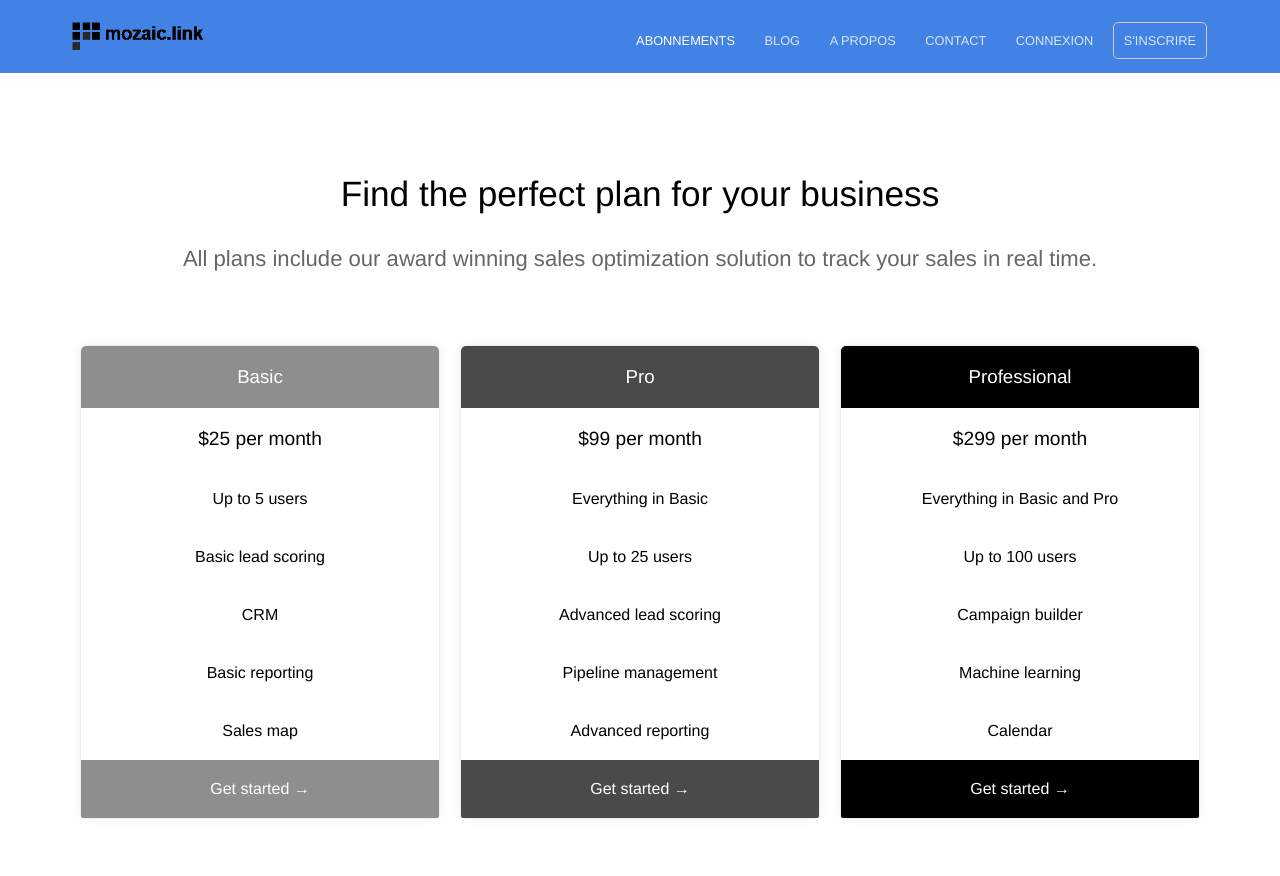
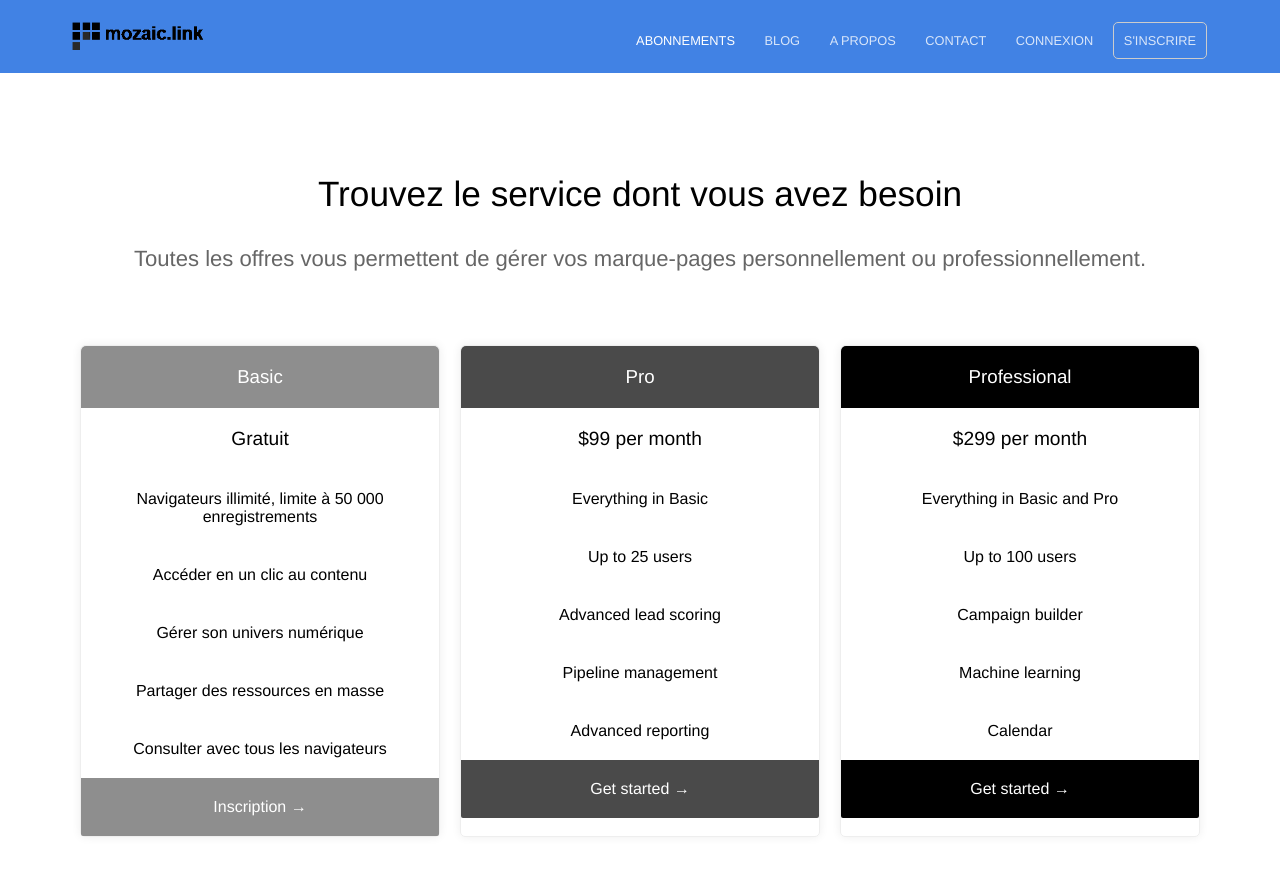
Before and after one commit to IamHenri/site-mozaic, a Jekyll site: the page built from pricing.html, in a window 1280 px wide and 900 px high. Shown: the top 876 px of the window. Built offline with Jekyll 4.4.1, drawn with Linux system fonts in a browser that asks for light colours.

Commit message:
Update pricing.html

```diff
--- a/pricing.html
+++ b/pricing.html
@@ -1,26 +1,26 @@
 ---
 title: Pricing
-heading: Find the perfect plan for your business
-description: All plans include our award winning sales optimization solution to track your sales in real time.
+heading: Trouvez le service dont vous avez besoin
+description: Toutes les offres vous permettent de gérer vos marque-pages personnellement ou professionnellement.
 pricing_table:
   - name: Basic
     color: "#8e8e8e"
     features:
-      - text: $25 per month
+      - text: Gratuit
         highlight: true
-      - text: Up to 5 users
+      - text: Navigateurs illimité, limite à 50 000 enregistrements
         highlight: false
-      - text: Basic lead scoring
+      - text: Accéder en un clic au contenu
         highlight: false
-      - text: CRM
+      - text: Gérer son univers numérique
         highlight: false
-      - text: Basic reporting
+      - text: Partager des ressources en masse
         highlight: false
-      - text: Sales map
+      - text: Consulter avec tous les navigateurs
         highlight: false
     call_to_action:
-      link: http://mysite.com?plan=basic
-      text: Get started
+      link: https://mozaic.link/login
+      text: Inscription
   - name: Pro
     color: "#4a4a4a"
     features:
```
